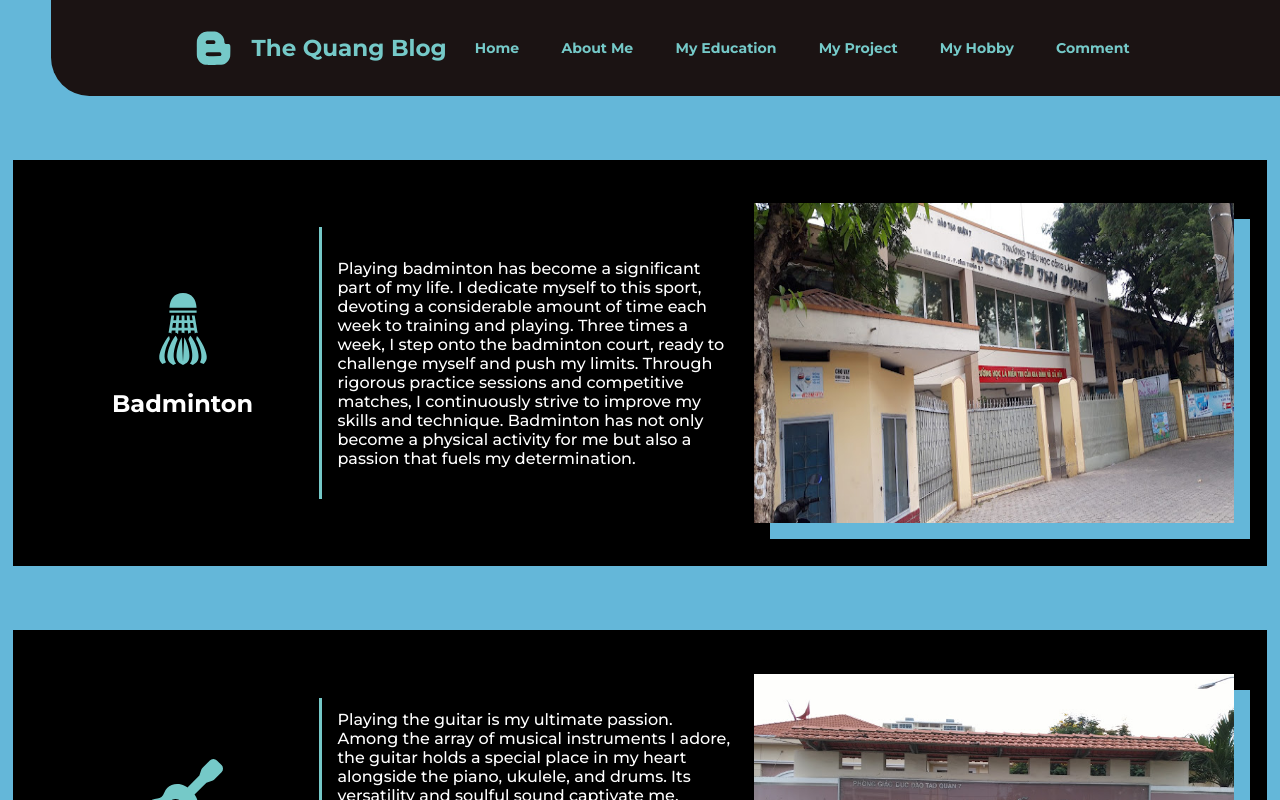
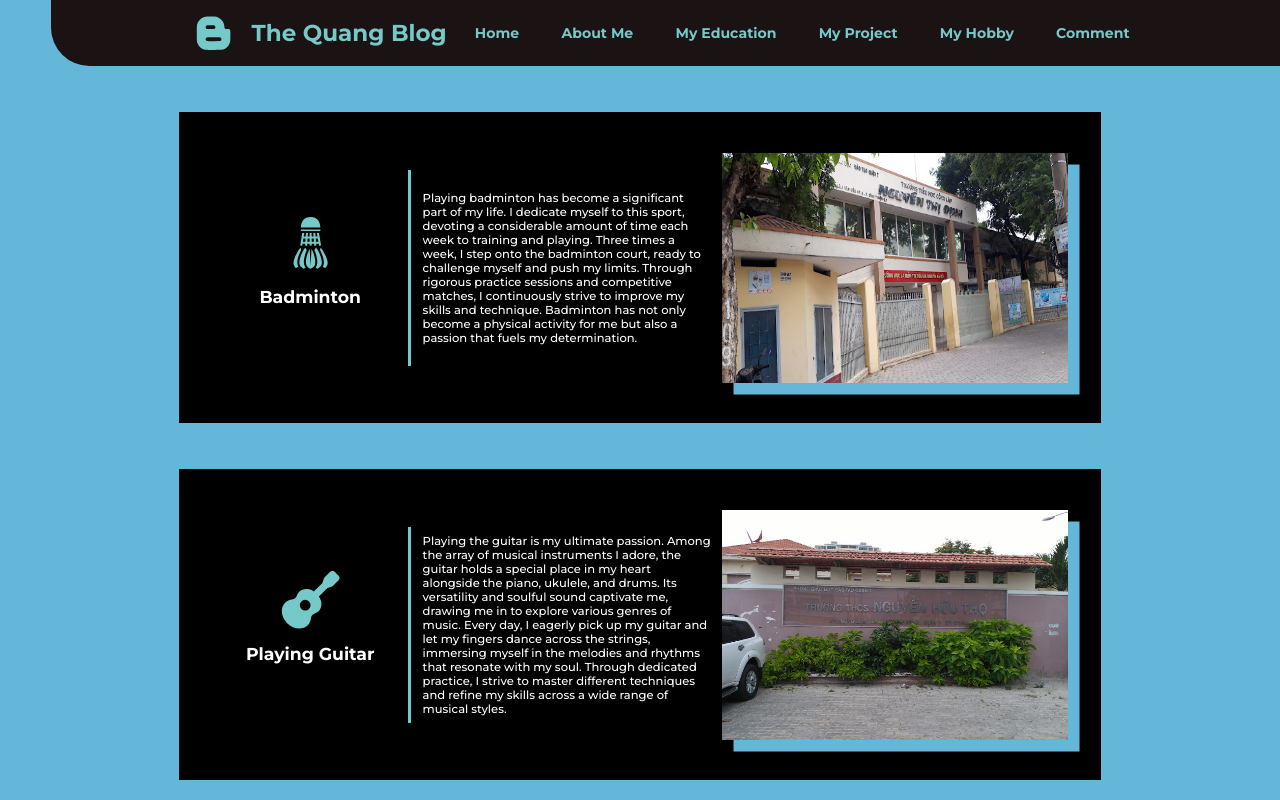
Before and after one commit to TheCodister/PersonalCV, a React (Create React App) app: page /MyHobby in a window 1280 px wide. Shown: the top 800 px of the page. Built offline with nearby package versions, Linux system fonts and the light colour scheme; the HTML template or start-up script is replaced by a standard one.

Commit message:
fix web responsiveness

```diff
--- a/src/Components/Footer/Footer.css
+++ b/src/Components/Footer/Footer.css
@@ -1,20 +1,19 @@
-.footer{
+.footer {
   display: flex;
   justify-content: center;
   padding: 1em;
   flex-direction: column;
   align-items: center;
-    height: 8vw;
   background-color: #fff;
 }
-.footer h1{
+.footer h1 {
   font-size: 1.5rem;
   margin: 0.25vw;
 }
-.footer p{
+.footer p {
   margin: 0.25vw;
 }
-.footer-icon{
+.footer-icon {
   width: 4vw;
   background-color: black;
 }
--- a/src/Components/NavBar/NavBar.css
+++ b/src/Components/NavBar/NavBar.css
@@ -1,6 +1,6 @@
 .navbar {
   display: flex;
-  height: 12vh;
+  height: clamp(10vh, 50%, 24vh);
   align-items: center;
   justify-content: center;
   border-radius: 0em 0em 0em 3vw;
--- a/src/Pages/Home/Home.css
+++ b/src/Pages/Home/Home.css
@@ -61,7 +61,7 @@
 }
 .home-introduction-pic {
   transition: 700ms;
-  height: 78vh;
+  height: clamp(78vh, 50%, 100vh);
   width: 30vw;
   margin-left: 2vw;
   border-style: solid;
--- a/src/Pages/MyEdu/MyEdu.css
+++ b/src/Pages/MyEdu/MyEdu.css
@@ -1,4 +1,4 @@
-.edu {
+.edu-content {
   display: flex;
   flex-direction: column;
   justify-content: center;
@@ -11,10 +11,11 @@
   flex-direction: row;
   justify-content: center;
   align-items: center;
-  width: 78em;
-  height: 25em;
+  width: clamp(12em, 90%, 78em);
+  height: clamp(12em, 25em, 70em);
+  font-size: clamp(0.25em, 0.9vw, 1.5vw);
   margin-top: 4em;
-  padding: 0.2em;
+  padding: 1em;
 }
 .edu-content-pic {
   transition: 300ms ease-in-out;
--- a/src/Pages/MyHob/MyHob.css
+++ b/src/Pages/MyHob/MyHob.css
@@ -1,55 +1,56 @@
-.hob{
+.hob-content {
   display: flex;
   flex-direction: column;
   justify-content: center;
   align-items: center;
   padding-bottom: 2em;
 }
-.hob-content-box{
+.hob-content-box {
   background-color: #000000;
   display: flex;
   flex-direction: row;
   justify-content: center;
   align-items: center;
-    width: 78em;
-    height: 25em;
+  width: clamp(12em, 90%, 78em);
+  height: clamp(12em, 25em, 70em);
+  font-size: clamp(0.25em, 0.9vw, 1.5vw);
   margin-top: 4em;
-    padding: 0.2em;
+  padding: 1em;
 }
-.hob-content-pic{
+.hob-content-pic {
   width: 30em;
   height: 20em;
-    box-shadow: 1em 1em #64B7D9;
+  box-shadow: 1em 1em #64b7d9;
 }
-.hob-content-box-title{
+.hob-content-box-title {
   display: flex;
   justify-content: center;
   align-items: center;
   flex-direction: column;
-    text-align:center;
+  text-align: center;
   border-right-style: solid;
-    color: #75C9C8;
+  color: #75c9c8;
   width: 15em;
   height: 15em;
-    padding:1em;
+  padding: 1em;
 }
-.hob-content-box-icon{
+.hob-content-box-icon {
   width: 10em;
   height: 5em;
 }
-.hob-content-box-title h2{
-    color: #FFFFFF;
+.hob-content-box-title h2 {
+  color: #ffffff;
 }
-.hob-content-box-des{
+.hob-content-box-des {
   display: flex;
   flex-direction: row;
   text-align: left;
 }
-.hob-content-box-des p{
+.hob-content-box-des p {
   display: flex;
   align-items: center;
   width: 25em;
-    color:#FFFFFF;
+  color: #ffffff;
   background-color: #000000;
   padding: 1em;
 }
--- a/src/Pages/MyInfo/MyInfo.css
+++ b/src/Pages/MyInfo/MyInfo.css
@@ -6,6 +6,7 @@
   margin-top: 4vw;
   scroll-behavior: smooth;
   padding-bottom: 2em;
+  font-size: clamp(0.25em, 0.9vw, 1.5vw);
 }
 .info-profile {
   transition: 1.5s;
@@ -31,7 +32,6 @@
 }
 .info-content-title {
   text-align: center;
-  font-size: 3rem;
 }
 .info-content-box {
   height: 100%;
@@ -51,10 +51,9 @@
 }
 .info-content-text h2 {
   color: #75c9c8;
-  font-size: 1.5rem;
   margin-left: 0.5em;
 }
 .info-content-text:hover {
-  transform: scale(1.3) translateX(11%);
+  transform: scale(1.2) translateX(8%);
   transition: 500ms;
 }
```
Lines whose indentation alone changed are shown as unchanged.
